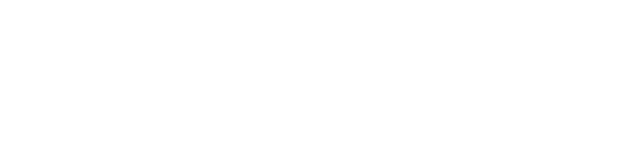
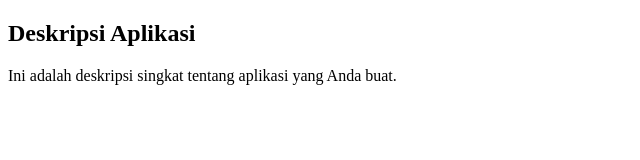
Before and after one commit to ihmfl2/folder-andi, a plain HTML site: page index.html in a window 1280 px wide. Shown: the whole page, without its empty margins (0-640 px from the left). Drawn offline with Linux system fonts and the light colour scheme.

Commit message:
feat: implement landing page

```diff
--- a/index.html
+++ b/index.html
@@ -3,9 +3,12 @@
 <head>
     <meta charset="UTF-8">
     <meta name="viewport" content="width=device-width, initial-scale=1.0">
-    <title>Document</title>
+    <title>Git </title>
 </head>
 <body>
-
+    <section>
+        <h1>Deskripsi Aplikasi</h1>
+        <p>Ini adalah deskripsi singkat tentang aplikasi yang Anda buat.</p>
+    </section>
 </body>
 </html>
```
